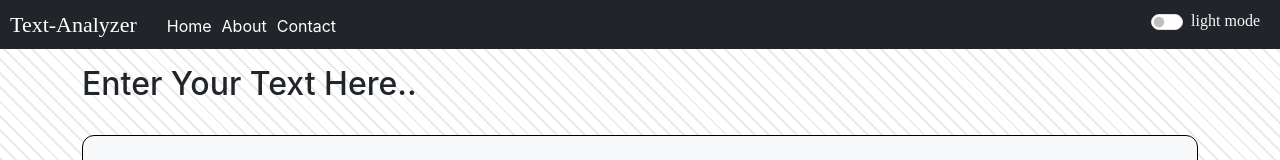
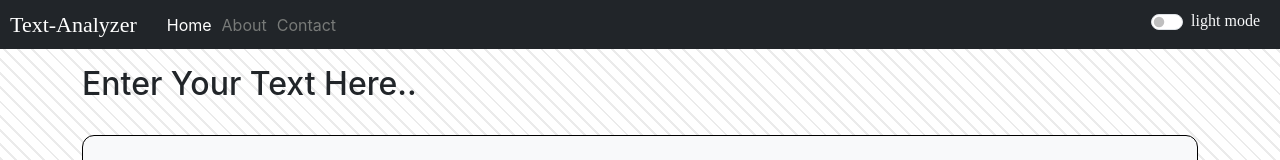
Before and after one commit to Tejas-07-iiit/Text-Analyzer, a React (Create React App) app: page / in a window 1280 px wide. Shown: the top 160 px of the page. Built offline with nearby package versions, Linux system fonts and the light colour scheme.

Commit message:
active fix

```diff
--- a/public/index.html
+++ b/public/index.html
@@ -1,7 +1,7 @@
 <!DOCTYPE html>
 <html lang="en">
   <head>
-    <script async src="https://pagead2.googlesyndication.com/pagead/js/adsbygoogle.js?client=ca-pub-6213505506396086" crossorigin="anonymous"></script>
+
     <meta charset="utf-8" />
     <link class="" rel="icon" href="./Text_analyzer_favicon1.png">
     <meta name="description" content="Text Analyzer , Email detector ,White space remove, Download text and email's , easy to use , Free and Fast" />
--- a/src/App.css
+++ b/src/App.css
@@ -19,14 +19,22 @@
   justify-content: center;
   /* color: white; */
 }
+.active1 {
+  color: white;
+}
 
-.navbar-dark .active {
-  color: #daff0975 ;
+.nonactive {
+  color: #dedfd675 ;
 }
 
 .custom-text {
   border-color: black;
   border-radius: 12px;
+}
+
+.link-nav {
+  text-decoration: none;
+  transition: 0.3s ease-in;
 }
 
 .navbar-nav {
@@ -42,7 +50,6 @@
 .custom-nav {
   display: flex;
   flex-direction: row;
-  color: #ffffff;
 }
 
 .textanalyzer {
@@ -604,13 +611,13 @@
 }
 
 
-.dropdown-content .link {
+.dropdown-content .link1 {
   color: #ffffff;
   padding: 0px;
   text-decoration:none;
 }
 
-.link:hover{
+.link1:hover{
   background-color: rgba(128, 128, 128, 0.416);
 }
 
--- a/src/Components/Dropdown.js
+++ b/src/Components/Dropdown.js
@@ -11,9 +11,9 @@
         <button onClick={()=>{setopen(!open)}} className="dropbtn"><FontAwesomeIcon className="icon-gray" icon={faBars} size="2x" /></button>
 
         {open && <div className="dropdown-content" id="dropdown-c">
-            <Link onClick={()=>{setopen(!open)}} className="link" to="/">Home</Link>
-            <Link onClick={()=>{setopen(!open)}} className="link" to="/about">About</Link>
-            <Link onClick={()=>{setopen(!open)}} className="link" to="/contact">Contact</Link>
+            <Link onClick={()=>{setopen(!open)}} className="link1" to="/">Home</Link>
+            <Link onClick={()=>{setopen(!open)}} className="link1" to="/about">About</Link>
+            <Link onClick={()=>{setopen(!open)}} className="link1" to="/contact">Contact</Link>
         </div>
         }
         </div>
--- a/src/Components/Navbar0.js
+++ b/src/Components/Navbar0.js
@@ -23,21 +23,21 @@
     <>
         <nav className='bg-dark custom-nav'>
             <div className="my-2 text textanalyzer">
-                    <Link className={`navbar-brand ${location.pathname==="/"? "active": ""}`} to="/">Text-Analyzer</Link>
+                    <Link className={`navbar-brand ${location.pathname==="/"? "active1": "nonactive"}`} style={{color:"white"}} to="/">Text-Analyzer</Link>
             </div>
-                {!size && <div>
+                {!size && <div style={{marginTop:"10px"}}>
                     <ul className="navbar-nav text-wrap">
                         <li className="nav-item">
-                            <Link className={`nav-link ${location.pathname==="/"? "active": ""}`} style={{marginTop:'3px'}} to="/">Home</Link>
+                            <Link className={`link-nav ${location.pathname==="/"? "active1": "nonactive"}`} to="/">Home</Link>
                          </li>
                         {/* <li className="nav-item">
-                            <Link className={`nav-link ${location.pathname==="/textspark"? 'active': "" }`} style={{marginTop:'3px'}} to="/textspark">TextSpark</Link>
+                            <Link className={`nav-link ${location.pathname==="/textspark"? 'active1': "" }`} style={{marginTop:'3px'}} to="/textspark">TextSpark</Link>
                         </li> */}
                         <li className="nav-item">
-                            <Link className={`nav-link ${location.pathname==="/about"? "active": ""}`} style={{marginTop:'3px'}} to="/about">About</Link>
+                            <Link className={`link-nav ${location.pathname==="/about"? "active1": "nonactive"}`} to="/about">About</Link>
                         </li>
                         <li className="nav-item">
-                            <Link className={`nav-link ${location.pathname==="/contact"? "active": "" }`} style={{marginTop:'3px'}} to="/contact">Contact</Link>
+                            <Link className={`link-nav ${location.pathname==="/contact"? "active1": "nonactive" }`}  to="/contact">Contact</Link>
                         </li>
 
                     </ul>
```
